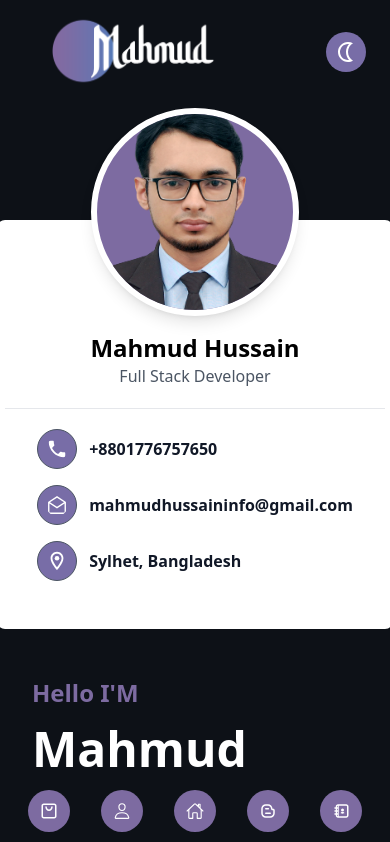
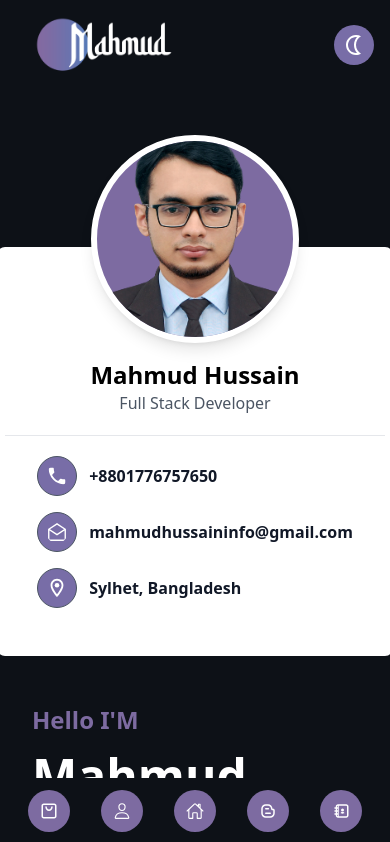
Before and after one commit to mahmudhussaininfo/portfolio-nextjs, a Next.js app: page / in a window 390 px wide. Shown: the top 842 px of the page. Built offline with nearby package versions, Linux system fonts and the light colour scheme.

Commit message:
logo final update

```diff
--- a/app/components/Home.jsx
+++ b/app/components/Home.jsx
@@ -16,7 +16,7 @@ const Home = () => {
   return (
     <>
       <div className="min-h-screen flex items-center justify-center">
-        <div className="container text-gray-900 mx-auto md:w-[70%] flex flex-col md:flex-row items-center gap-8 p-4">
+        <div className="container text-gray-900 mx-auto md:w-[70%] flex flex-col md:flex-row items-center gap-8 p-4 max-sm:mt-10">
           {/* my img and details */}
           <div className="md:w-1/3">
             <div className="flex flex-col items-center w-full">
--- a/app/components/Navbar/Header.jsx
+++ b/app/components/Navbar/Header.jsx
@@ -7,21 +7,21 @@ const Header = () => {
   return (
     <div>
       <div className="md:container md:mx-auto md:w-[65%]">
-        <div className="flex items-center justify-between pt-3 max-sm:px-2">
+        <div className="flex items-center justify-between pt-3">
           <Link href="/">
             <Image
               src="/logo-light.png"
               alt="logo"
               width={250}
               height={250}
-              className="block dark:hidden"
+              className="block dark:hidden max-sm:w-52"
             />
             <Image
               src="/logo.png"
               alt="logo"
               width={250}
               height={250}
-              className="hidden dark:block"
+              className="hidden dark:block max-sm:w-52"
             />
           </Link>
 
```
